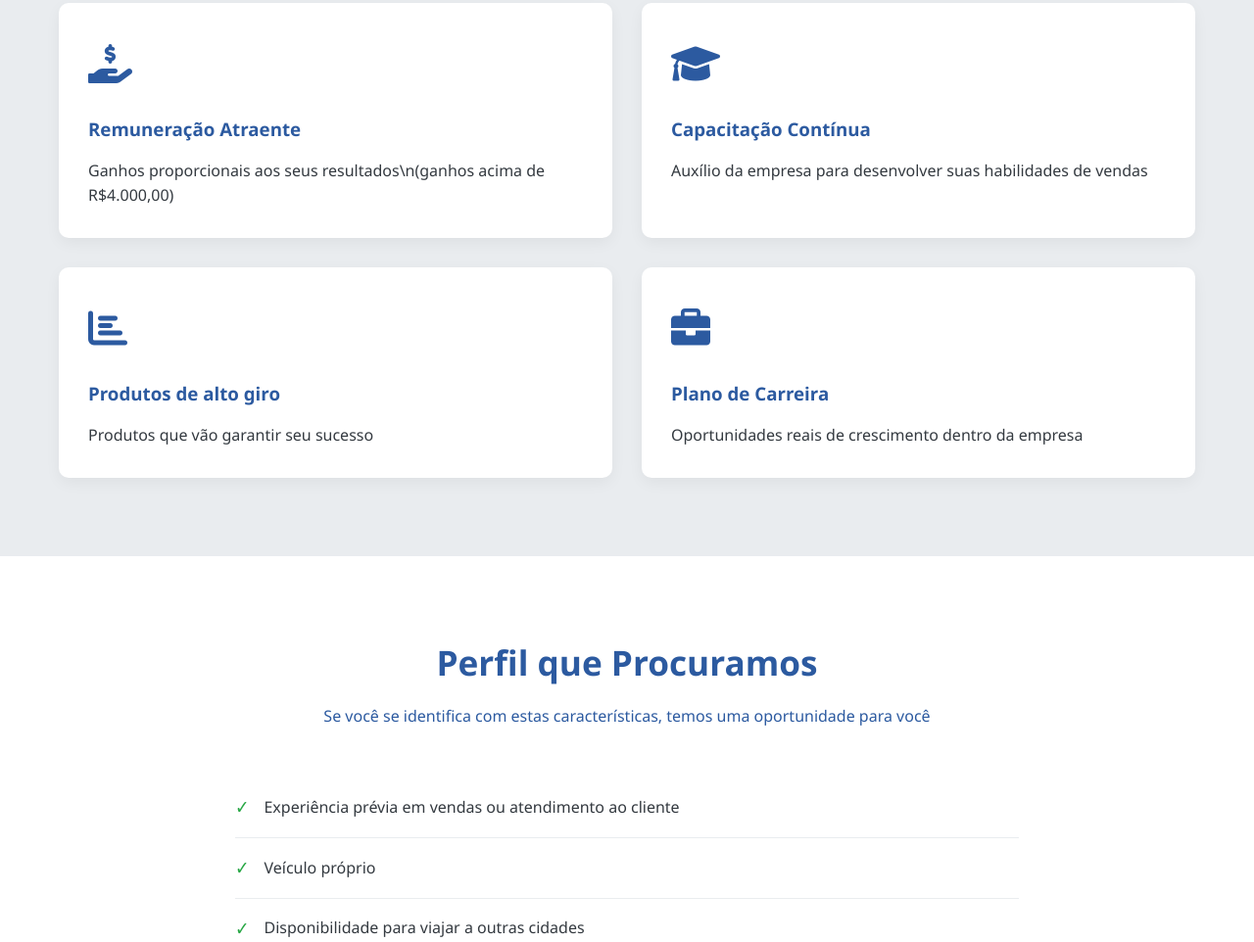
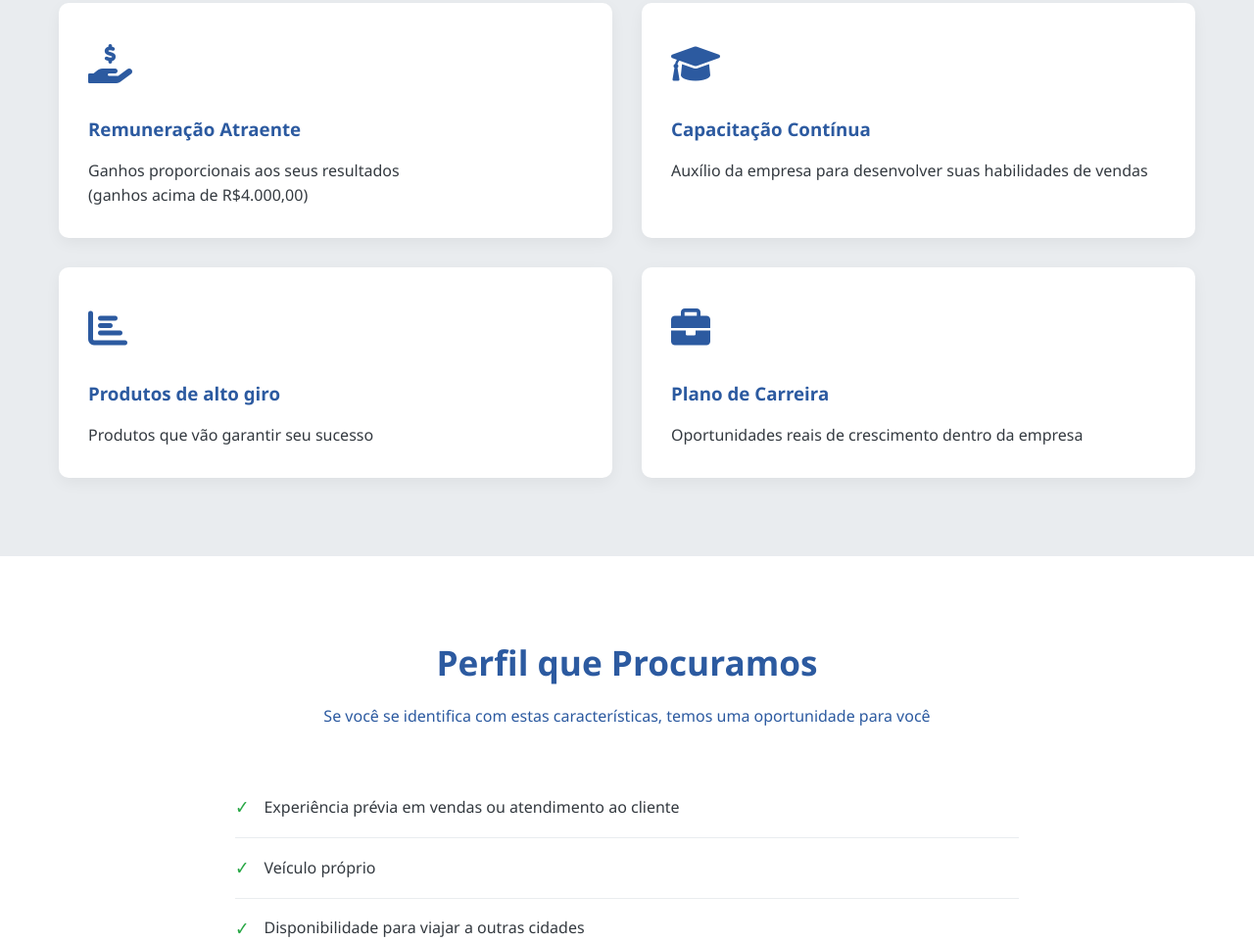
Before and after one commit to OutletViaMartins/Representante-Comercial, a plain HTML site: page index.html in a window 1280 px wide. Shown: the part 1442-2404 px from the top of the page at 98% size. Drawn offline with Linux system fonts and the light colour scheme.

Commit message:
ajuste final

```diff
--- a/index.html
+++ b/index.html
@@ -413,7 +413,7 @@
                         <i class="fas fa-hand-holding-usd"></i>
                     </div>
                     <h3>Remuneração Atraente</h3>
-                    <p>Ganhos proporcionais aos seus resultados\n(ganhos acima de R$4.000,00)</p>
+                    <p>Ganhos proporcionais aos seus resultados<br>(ganhos acima de R$4.000,00)</p>
                 </div>
                 <div class="benefit-card">
                     <div class="benefit-icon">
```
